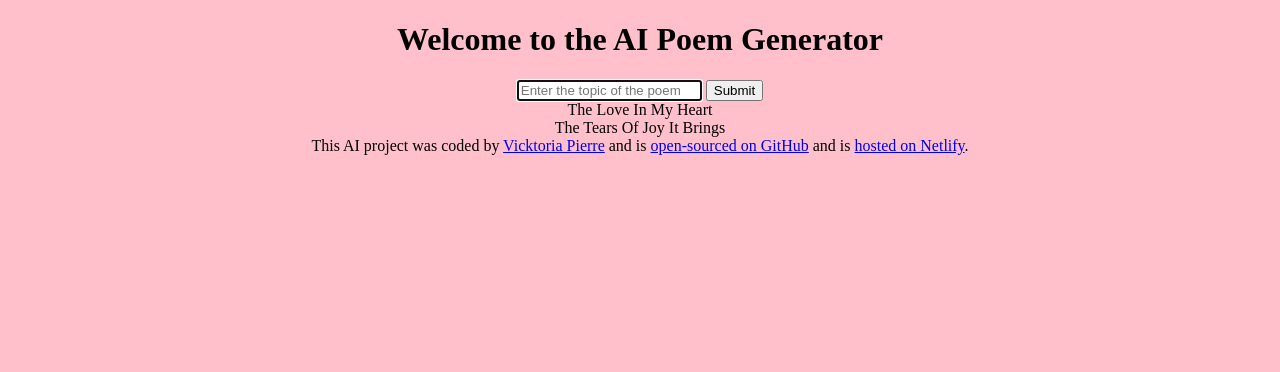
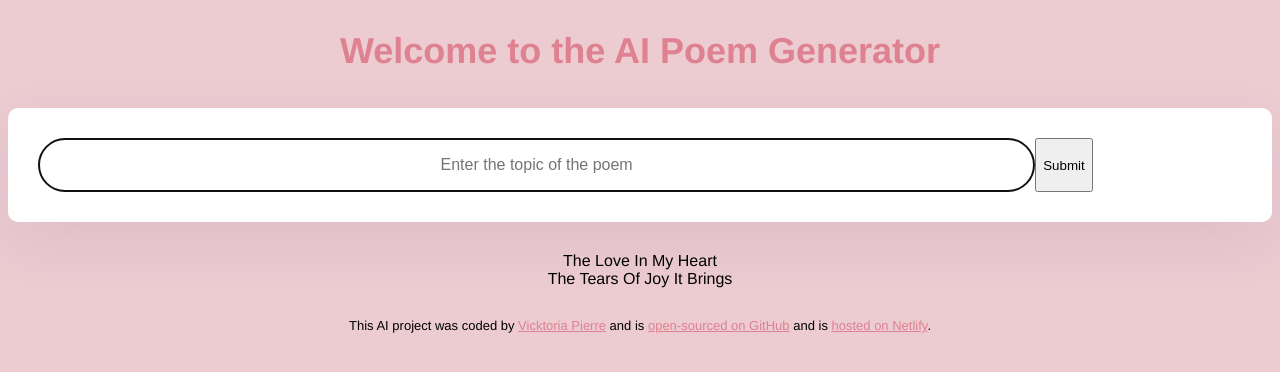
Before and after one commit to VicktoriaPierre/poem-generator, a plain HTML site: page index.html in a window 1280 px wide. Drawn offline with Linux system fonts and the light colour scheme.

Commit message:
added css

```diff
--- a/index.html
+++ b/index.html
@@ -18,6 +18,7 @@
           autofocus
           required
           autocomplete="off"
+           class="instructions"
         />
         <input type="submit" />
       </form>
--- a/src/style.css
+++ b/src/style.css
@@ -1,4 +1,76 @@
 body {
-  background: pink;
+  background-color: rgb(236, 203, 209);
+  font-family: Helvetica, Arial, sans-serif;
   text-align: center;
 }
+
+a {
+  color: rgb(222, 129, 144);
+}
+
+.container {
+    text-align: center;
+  margin: 120px auto;
+  max-width: 600px;
+}
+
+header {
+  margin-bottom: 30px;
+}
+
+h1 {
+  text-align: center;
+  font-weight: 800;
+  font-size: 36px;
+  line-height: 1.5;
+  color:rgb(222, 129, 144);
+}
+
+form {
+    text-align: center;
+  padding: 30px;
+  background-color: white;
+  box-shadow: 0px 20px 60px rgba(65, 50, 100, 0.08);
+  border-radius: 10px;
+  display: flex;
+  margin-bottom: 30px;
+}
+
+.instructions {
+    text-align: center;
+  padding: 16px;
+  border: 1px solid rgba(39, 33, 66, 0.5);
+  width: 80%;
+  font-size: 16px;
+  border-radius: 50px;
+  line-height: 20px;
+  color: #272044;
+}
+
+.submit-button {
+  text-align: center;
+  margin-left: 10px;
+  background: #885df1;
+  color: white;
+  border: none;
+  width: 150px;
+  font-size: 16px;
+  border-radius: 50px;
+  padding: 14px 24px;
+}
+
+.poem {
+    text-align:center ;
+  font-size: 16px;
+  background-color: #fff;
+  padding: 20px;
+  line-height: 2;
+  border-left: 3px solid #885df1;
+  box-shadow: 0px 4px 30px 0px rgba(39, 33, 66, 0.03);
+}
+
+footer {
+  text-align: center;
+  font-size: 13px;
+  margin-top: 30px;
+}
```
